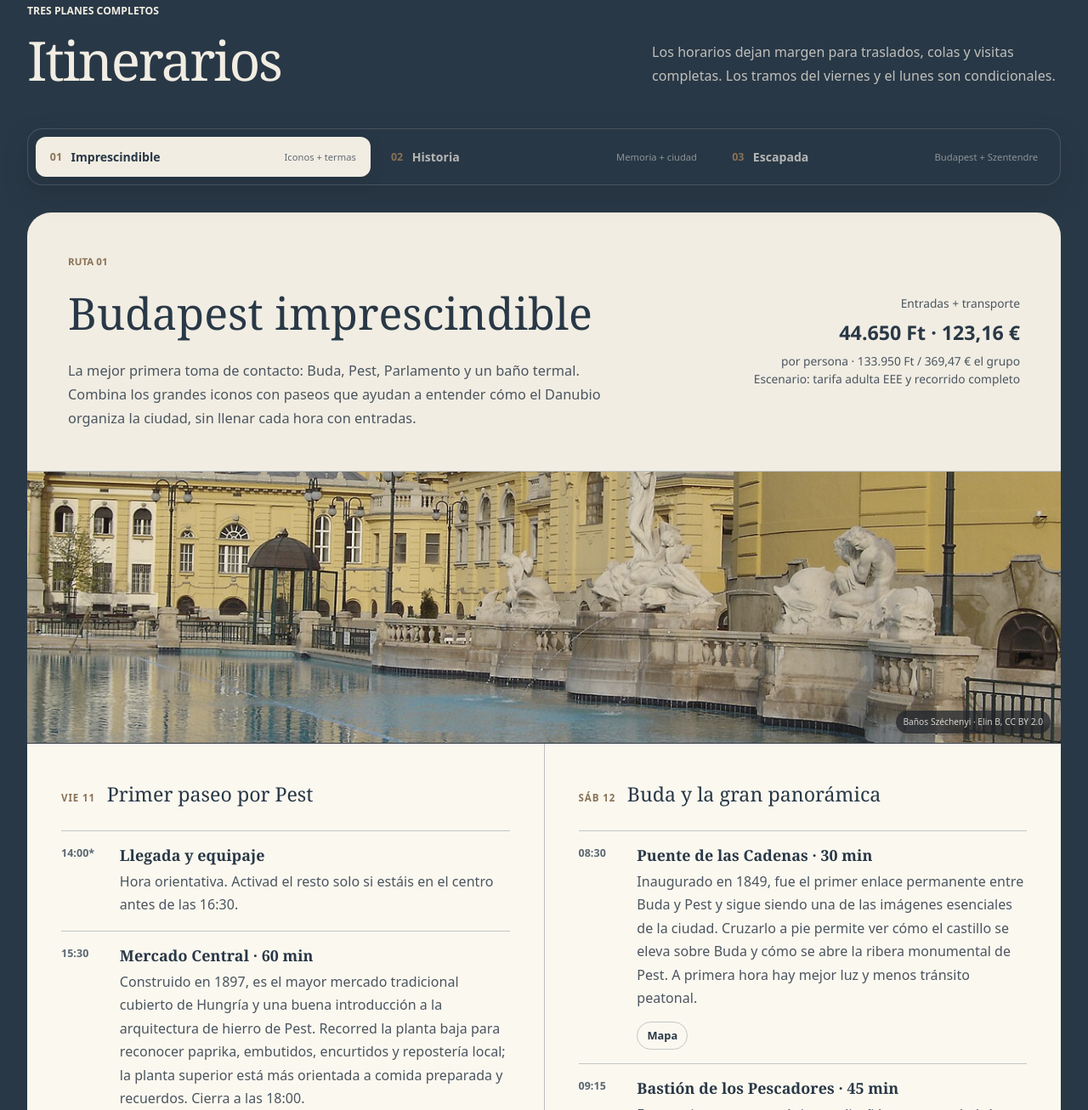
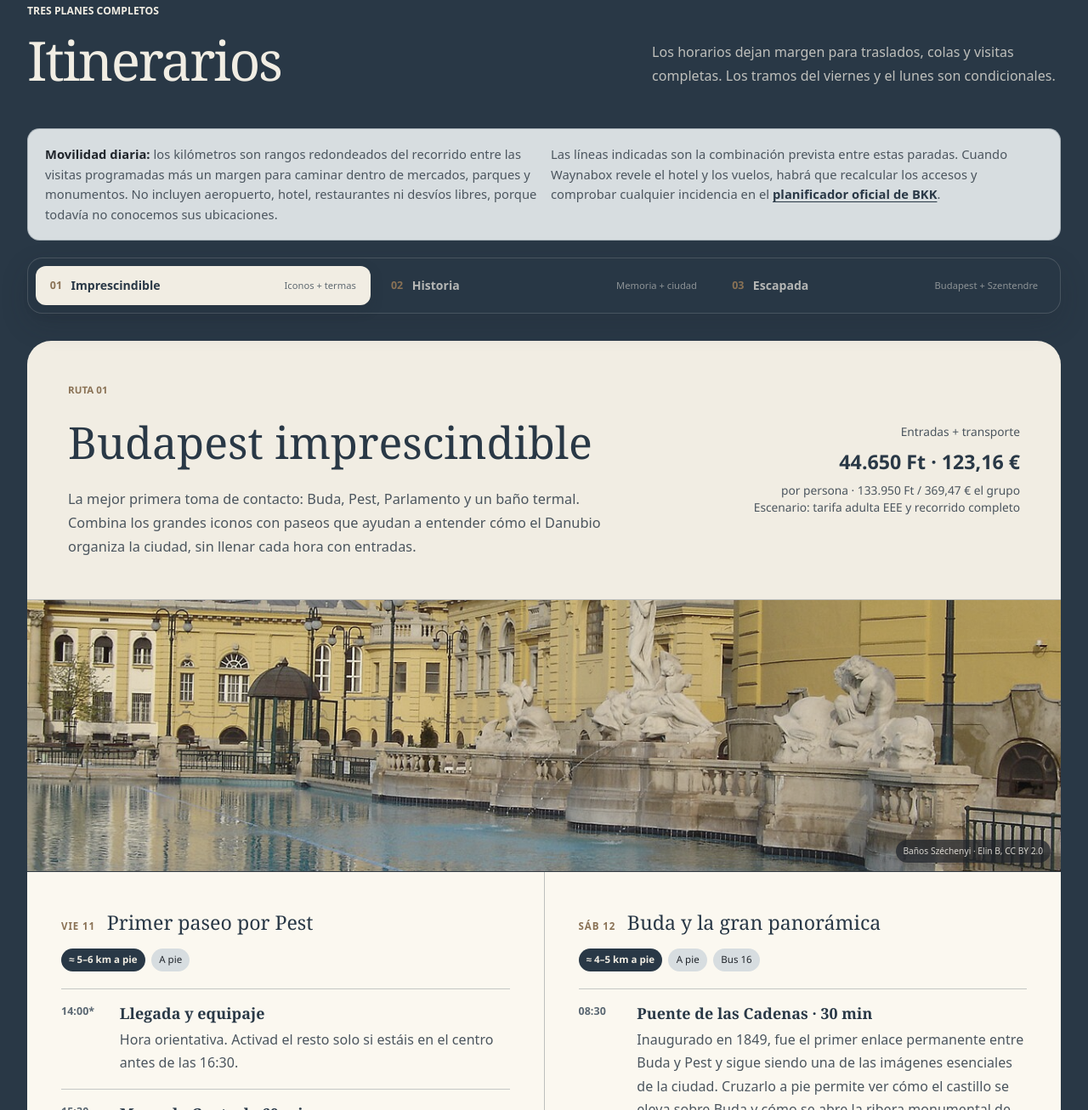
Before and after one commit to mpadilvi/trips.github.io, a plain HTML site: page destinations/budapest.html in a window 1280 px wide. Shown: the part 1494-2800 px from the top of the page at 85% size. Drawn offline with Linux system fonts and the light colour scheme; no server answers.

Commit message:
Completed first destinations. Removed all pilot references. Added documentation on how to create next destinations.

```diff
--- a/css/destination.css
+++ b/css/destination.css
@@ -362,6 +362,27 @@
   backdrop-filter: blur(0.8rem);
 }
 
+.mobility-note {
+  display: grid;
+  grid-template-columns: repeat(2, minmax(0, 1fr));
+  gap: 1rem;
+  margin-bottom: 1.25rem;
+  padding: 1.1rem 1.25rem;
+  background: var(--pale-denim);
+  border: 1px solid var(--color-border);
+  border-radius: var(--radius-medium);
+}
+
+.mobility-note p {
+  font-size: 0.92rem;
+  line-height: 1.6;
+}
+
+.mobility-note a {
+  color: var(--deep-space-blue);
+  font-weight: 750;
+}
+
 .route-tabs {
   display: grid;
   grid-template-columns: repeat(3, 1fr);
@@ -553,6 +574,33 @@
   font-family: var(--font-serif);
   font-size: 1.45rem;
   font-weight: 500;
+}
+
+.day-mobility {
+  display: flex;
+  flex-wrap: wrap;
+  gap: 0.45rem;
+  margin: -0.75rem 0 1.25rem;
+}
+
+.day-mobility strong,
+.day-mobility span {
+  padding: 0.38rem 0.58rem;
+  font-family: var(--font-numeric);
+  font-size: 0.72rem;
+  font-variant-numeric: lining-nums tabular-nums;
+  line-height: 1.25;
+  border-radius: 999px;
+}
+
+.day-mobility strong {
+  color: var(--eggshell);
+  background: var(--deep-space-blue);
+}
+
+.day-mobility span {
+  color: var(--color-text);
+  background: var(--pale-denim);
 }
 
 .timeline {
@@ -1020,6 +1068,10 @@
     grid-column: auto;
   }
 
+  .mobility-note {
+    grid-template-columns: 1fr;
+  }
+
   .visa-summary {
     grid-template-columns: 1fr;
     gap: 1rem;
--- a/destinations/budapest.html
+++ b/destinations/budapest.html
@@ -7,7 +7,7 @@
     <title>Budapest · Próximos destinos</title>
     <link rel="icon" href="data:,">
     <link rel="stylesheet" href="../css/trips.css?v=4">
-    <link rel="stylesheet" href="../css/destination.css?v=8">
+    <link rel="stylesheet" href="../css/destination.css?v=9">
     <script src="../js/destination.js?v=2" defer></script>
   </head>
   <body class="destination-page">
@@ -29,7 +29,7 @@
       <section class="destination-hero">
         <div class="container destination-hero-grid">
           <div>
-            <p class="eyebrow">Destino piloto · Waynabox</p>
+            <p class="eyebrow">Primer destino · Waynabox</p>
             <h1>Budapest</h1>
             <p class="destination-lead">
               Tres formas realistas de aprovechar cuatro días y tres noches, moviéndoos
@@ -89,6 +89,11 @@
             <p>Los horarios dejan margen para traslados, colas y visitas completas. Los tramos del viernes y el lunes son condicionales.</p>
           </div>
 
+          <aside class="mobility-note" aria-label="Cómo se calculan las distancias a pie">
+            <p><strong>Movilidad diaria:</strong> los kilómetros son rangos redondeados del recorrido entre las visitas programadas más un margen para caminar dentro de mercados, parques y monumentos. No incluyen aeropuerto, hotel, restaurantes ni desvíos libres, porque todavía no conocemos sus ubicaciones.</p>
+            <p>Las líneas indicadas son la combinación prevista entre estas paradas. Cuando Waynabox revele el hotel y los vuelos, habrá que recalcular los accesos y comprobar cualquier incidencia en el <a href="https://go.bkk.hu/" target="_blank" rel="noreferrer">planificador oficial de BKK</a>.</p>
+          </aside>
+
           <div class="route-selector-wrap">
             <div class="route-tabs" role="tablist" aria-label="Seleccionar itinerario">
               <button class="is-active" id="tab-clasica" type="button" role="tab" aria-selected="true" aria-controls="ruta-clasica" data-route-target="ruta-clasica"><span>01</span><strong>Imprescindible</strong><small>Iconos + termas</small></button>
@@ -110,6 +115,7 @@
             <div class="days-grid">
               <section class="day-card">
                 <header><span>Vie 11</span><h4>Primer paseo por Pest</h4></header>
+                <div class="day-mobility"><strong>≈ 5–6 km a pie</strong><span>A pie</span></div>
                 <ol class="timeline">
                   <li><time>14:00*</time><div><h5>Llegada y equipaje</h5><p>Hora orientativa. Activad el resto solo si estáis en el centro antes de las 16:30.</p></div></li>
                   <li><time>15:30</time><div><h5>Mercado Central · 60 min</h5><p>Construido en 1897, es el mayor mercado tradicional cubierto de Hungría y una buena introducción a la arquitectura de hierro de Pest. Recorred la planta baja para reconocer paprika, embutidos, encurtidos y repostería local; la planta superior está más orientada a comida preparada y recuerdos. Cierra a las 18:00.</p><p class="price">Gratis</p><div class="stop-actions"><button class="map-button" data-map="Central Market Hall Budapest" data-label="Mercado Central">Mapa</button><a href="https://piaconline.hu/en/opening-hours/" target="_blank" rel="noreferrer">Horario oficial</a></div></div></li>
@@ -120,6 +126,7 @@
 
               <section class="day-card">
                 <header><span>Sáb 12</span><h4>Buda y la gran panorámica</h4></header>
+                <div class="day-mobility"><strong>≈ 4–5 km a pie</strong><span>A pie</span><span>Bus 16</span></div>
                 <ol class="timeline">
                   <li><time>08:30</time><div><h5>Puente de las Cadenas · 30 min</h5><p>Inaugurado en 1849, fue el primer enlace permanente entre Buda y Pest y sigue siendo una de las imágenes esenciales de la ciudad. Cruzarlo a pie permite ver cómo el castillo se eleva sobre Buda y cómo se abre la ribera monumental de Pest. A primera hora hay mejor luz y menos tránsito peatonal.</p><div class="stop-actions"><button class="map-button" data-map="Szechenyi Chain Bridge Budapest" data-label="Puente de las Cadenas">Mapa</button></div></div></li>
                   <li><time>09:15</time><div><h5>Bastión de los Pescadores · 45 min</h5><p>Este conjunto neorrománico se diseñó como gran balcón urbano y enmarca una de las mejores vistas del Parlamento, el Danubio y Pest. Sus arcadas y torres hacen que la visita merezca la pena incluso sin subir a la zona de pago. La terraza inferior es gratuita; la superior cuesta <span data-huf="1700">1.700 Ft · 4,69 €</span> y abre 09:00–21:00.</p><div class="stop-actions"><button class="map-button" data-map="Fisherman's Bastion Budapest" data-label="Bastión de los Pescadores">Mapa</button><a href="https://budavar.hu/halaszbastya-/" target="_blank" rel="noreferrer">Datos oficiales 2026</a></div></div></li>
@@ -131,6 +138,7 @@
 
               <section class="day-card">
                 <header><span>Dom 13</span><h4>Parlamento y termas</h4></header>
+                <div class="day-mobility"><strong>≈ 4–5 km a pie</strong><span>A pie</span><span>Metro M1</span><span>Metro M2</span></div>
                 <ol class="timeline">
                   <li><time>08:30</time><div><h5>Control del Parlamento</h5><p>Reservad una visita de las 09:00 y llegad 30 minutos antes con DNI o pasaporte.</p></div></li>
                   <li><time>09:00</time><div><h5>Parlamento · 45 min</h5><p>El recorrido permite pasar de la fachada neogótica a los espacios ceremoniales donde se representa el Estado húngaro. Incluye la Escalera principal, la Sala de la Cúpula con la Santa Corona y la antigua Cámara Alta; la visita guiada aporta un contexto que el exterior no ofrece. Entrada adulta: EEE <span data-huf="7000">7.000 Ft · 19,31 €</span>; no EEE <span data-huf="14000">14.000 Ft · 38,62 €</span>.</p><div class="stop-actions"><button class="map-button" data-map="Hungarian Parliament Building Visitor Centre" data-label="Parlamento">Mapa</button><a href="https://www.jegymester.hu/parlament" target="_blank" rel="noreferrer">Venta oficial</a></div></div></li>
@@ -142,6 +150,7 @@
 
               <section class="day-card flexible-day">
                 <header><span>Lun 14</span><h4>Mañana condicionada al vuelo</h4></header>
+                <div class="day-mobility"><strong>≈ 3–4 km a pie si se activa</strong><span>A pie</span><span>Tranvía 4/6</span></div>
                 <div class="branches">
                   <div><strong>Vuelo 12:01–15:59</strong><p>Desayuno cerca del hotel y traslado. No programar ni pagar ninguna visita.</p></div>
                   <div><strong>Vuelo desde las 16:00</strong><p>08:00–09:30 paseo por la isla Margarita, el gran espacio verde del Danubio. Un recorrido corto por el extremo sur permite ver jardines, caminos arbolados y la fuente musical sin alejarse demasiado; después, regresad al hotel y salid con el margen que indique el aeropuerto.</p><button class="map-button" data-map="Margaret Island Budapest" data-label="Isla Margarita">Mapa</button></div>
@@ -162,6 +171,7 @@
             <div class="days-grid">
               <section class="day-card">
                 <header><span>Vie 11</span><h4>Centro de Pest</h4></header>
+                <div class="day-mobility"><strong>≈ 4–5 km a pie</strong><span>A pie</span></div>
                 <ol class="timeline">
                   <li><time>15:30*</time><div><h5>Basílica de San Esteban · 60 min</h5><p>Solo si llegáis a la plaza antes de las 16:30. La nave monumental y la capilla de la Santa Diestra explican la relación entre la ciudad, la Iglesia y el primer rey de Hungría. En esta ruta se omite la terraza para evitar correr: <span data-huf="2600">2.600 Ft · 7,17 €</span>; taquilla hasta las 17:15.</p><div class="stop-actions"><button class="map-button" data-map="St Stephen's Basilica Budapest" data-label="Basílica de San Esteban">Mapa</button><a href="https://old.bazilika.biz/en/visitors" target="_blank" rel="noreferrer">Horario oficial</a></div></div></li>
                   <li><time>17:00</time><div><h5>Andrássy y barrio judío · 2 h</h5><p>Andrássy es el gran bulevar del Budapest del siglo XIX, con palacios urbanos, la Ópera y una perspectiva que termina en la plaza de los Héroes. Pasar después al antiguo gueto permite comparar esa imagen imperial con una zona marcada por la vida judía, la guerra y la posterior recuperación urbana. La sinagoga estará cerrada, pero su exterior forma parte del relato.</p><div class="stop-actions"><button class="map-button" data-map="Andrassy Avenue Budapest" data-label="Avenida Andrássy">Mapa</button></div></div></li>
@@ -169,6 +179,7 @@
               </section>
               <section class="day-card">
                 <header><span>Sáb 12</span><h4>Siglo XX y Széchenyi</h4></header>
+                <div class="day-mobility"><strong>≈ 3–4 km a pie</strong><span>A pie</span><span>Metro M1</span></div>
                 <ol class="timeline">
                   <li><time>10:00</time><div><h5>Casa del Terror · 2 h</h5><p>El museo ocupa un edificio utilizado primero por el partido fascista de la Cruz Flechada y después por la policía política comunista. Las salas combinan objetos, testimonios y escenografía para mostrar cómo ambas dictaduras afectaron a personas concretas; es una visita deliberadamente intensa. Abre 10:00–18:00; entrada solo en taquilla: <span data-huf="4000">4.000 Ft · 11,03 €</span>.</p><div class="stop-actions"><button class="map-button" data-map="House of Terror Museum Budapest" data-label="Casa del Terror">Mapa</button><a href="https://www.terrorhaza.hu/en/visitor-information" target="_blank" rel="noreferrer">Información oficial</a></div></div></li>
                   <li><time>12:30</time><div><h5>Almuerzo en Frici Papa · 75 min</h5><p>Esta <em>kifőzde</em> sirve cocina cotidiana húngara, más cercana a una casa de comidas que a un restaurante ceremonial. Está en Király utca, cerca de Andrássy y de la Casa del Terror, por lo que evita un desvío antes de continuar hacia la plaza de los Héroes. Presupuesto: <span data-huf="4000">4.000 Ft · 11,03 €</span>.</p><div class="stop-actions"><button class="map-button" data-map="Frici Papa Kifozdeje Budapest" data-label="Frici Papa">Mapa</button></div></div></li>
@@ -178,6 +189,7 @@
               </section>
               <section class="day-card">
                 <header><span>Dom 13</span><h4>Instituciones y Buda</h4></header>
+                <div class="day-mobility"><strong>≈ 6–7 km a pie</strong><span>A pie</span><span>Metro M2</span><span>Bus 16</span></div>
                 <ol class="timeline">
                   <li><time>08:30</time><div><h5>Parlamento · control + 45 min</h5><p>La visita interior conecta el edificio neogótico con el funcionamiento y los símbolos del Estado: Escalera principal, antigua Cámara Alta y Santa Corona bajo la cúpula. Reservad las 09:00 para aprovechar la mañana y llegad media hora antes al control. Entrada adulta: EEE <span data-huf="7000">7.000 Ft · 19,31 €</span>; no EEE <span data-huf="14000">14.000 Ft · 38,62 €</span>.</p><div class="stop-actions"><button class="map-button" data-map="Hungarian Parliament Building Visitor Centre" data-label="Parlamento">Mapa</button><a href="https://www.jegymester.hu/parlament" target="_blank" rel="noreferrer">Venta oficial</a></div></div></li>
                   <li><time>10:30</time><div><h5>Europa Experience · 60 min</h5><p>Esta exposición interactiva explica cómo se toman decisiones en la UE y cómo intervienen el Parlamento, la Comisión y los Estados miembros. El contenido está disponible en español y funciona bien como contrapunto contemporáneo después del Parlamento húngaro. Fin de semana 10:00–17:00 y entrada gratuita.</p><div class="stop-actions"><button class="map-button" data-map="Europa Experience Budapest Szervita ter 8" data-label="Europa Experience">Mapa</button><a href="https://visiting.europarl.europa.eu/en/visitor-offer/other-locations/europa-experience/budapest" target="_blank" rel="noreferrer">Web oficial</a></div></div></li>
@@ -187,6 +199,7 @@
               </section>
               <section class="day-card flexible-day">
                 <header><span>Lun 14</span><h4>Sin riesgos antes del vuelo</h4></header>
+                <div class="day-mobility"><strong>≈ 3–4 km a pie si se activa</strong><span>A pie</span><span>Tranvía 4/6</span></div>
                 <p>No se añade una visita interior: la Casa del Terror cierra los lunes y el horario real de salida aún no se conoce. Si el vuelo es desde las 16:00, haced un paseo gratuito de 08:00 a 09:30 por la isla Margarita, un parque fluvial con caminos arbolados, jardines y restos históricos. Limitad el recorrido al sector sur para volver al hotel con margen.</p>
               </section>
             </div>
@@ -204,6 +217,7 @@
             <div class="days-grid">
               <section class="day-card">
                 <header><span>Vie 11</span><h4>Mercado y Danubio</h4></header>
+                <div class="day-mobility"><strong>≈ 5–6 km a pie</strong><span>A pie</span></div>
                 <ol class="timeline">
                   <li><time>15:30*</time><div><h5>Mercado Central · 60 min</h5><p>El gran edificio de hierro de 1897 permite empezar reconociendo ingredientes húngaros antes de probarlos durante el viaje. Centraos en la planta baja, con puestos de paprika, embutidos, encurtidos y dulces; la visita es más interesante como mercado que como zona de recuerdos. Solo si estáis en el centro antes de las 16:30; el viernes cierra a las 18:00. Entrada gratuita.</p><div class="stop-actions"><button class="map-button" data-map="Central Market Hall Budapest" data-label="Mercado Central">Mapa</button><a href="https://piaconline.hu/en/opening-hours/" target="_blank" rel="noreferrer">Horario oficial</a></div></div></li>
                   <li><time>16:45</time><div><h5>Paseo del Danubio · 90 min</h5><p>El recorrido enlaza los puentes de la Libertad e Isabel mientras muestra el relieve de Buda frente a las fachadas de Pest. La parada en Vörösmarty sitúa uno de los grandes espacios peatonales del centro y deja cerca la ribera para seguir caminando. Es una forma sencilla de orientarse sin depender de horarios.</p><div class="stop-actions"><button class="map-button" data-map="Vörösmarty Square Budapest" data-label="Plaza Vörösmarty">Mapa</button></div></div></li>
@@ -212,6 +226,7 @@
               </section>
               <section class="day-card daytrip-card">
                 <header><span>Sáb 12</span><h4>Excursión a Szentendre</h4></header>
+                <div class="day-mobility"><strong>≈ 5–6 km a pie</strong><span>A pie</span><span>Tren suburbano H5</span><span>Metro M2</span></div>
                 <ol class="timeline">
                   <li><time>08:30</time><div><h5>H5 desde Batthyány tér · unos 40 min</h5><p>El tren suburbano H5 convierte la excursión en un desplazamiento sencillo desde el centro, sin autobuses turísticos ni transbordos complejos. El abono cubre hasta Békásmegyer; comprad antes de continuar el suplemento de 15 km, <span data-huf="450">450 Ft · 1,24 €</span> por trayecto.</p><div class="stop-actions"><button class="map-button" data-map="Batthyány tér H Budapest" data-label="Estación del H5">Mapa</button><a href="https://bkk.hu/downloads/17800/" target="_blank" rel="noreferrer">Tarifas H5</a></div></div></li>
                   <li><time>09:30</time><div><h5>Casco antiguo y Fő tér · 60 min</h5><p>Szentendre creció con una fuerte presencia de comerciantes y comunidades serbias, visible en sus iglesias y fachadas barrocas. Fő tér concentra ese carácter en una plaza pequeña, irregular y rodeada de callejuelas que invitan a caminar sin ruta rígida. El ambiente artístico posterior añade galerías y talleres; el paseo es gratuito.</p><div class="stop-actions"><button class="map-button" data-map="Fő tér Szentendre Hungary" data-label="Fő tér, Szentendre">Mapa</button></div></div></li>
@@ -224,6 +239,7 @@
               </section>
               <section class="day-card">
                 <header><span>Dom 13</span><h4>Buda y Parlamento</h4></header>
+                <div class="day-mobility"><strong>≈ 4–5 km a pie</strong><span>A pie</span><span>Bus 16</span><span>Metro M2</span></div>
                 <ol class="timeline">
                   <li><time>08:30</time><div><h5>Bastión de los Pescadores · 45 min</h5><p>Las terrazas neorrománicas funcionan como un gran mirador sobre el Parlamento, el Danubio y los tejados de Pest. A primera hora la zona inferior gratuita suele estar más tranquila y ofrece casi toda la experiencia panorámica sin pagar el nivel superior. Fijaos también en cómo el conjunto enmarca la vecina Iglesia de Matías.</p><div class="stop-actions"><button class="map-button" data-map="Fisherman's Bastion Budapest" data-label="Bastión de los Pescadores">Mapa</button></div></div></li>
                   <li><time>09:30</time><div><h5>Castillo de Buda · 2 h</h5><p>Mientras la iglesia está dedicada al culto, recorred los patios y miradores del antiguo Palacio Real. El exterior permite entender la escala del distrito UNESCO y ver las sedes de la Galería Nacional y el Museo de Historia sin comprometer el horario con una entrada. El paseo es gratuito.</p><div class="stop-actions"><button class="map-button" data-map="Buda Castle Budapest" data-label="Castillo de Buda">Mapa</button></div></div></li>
@@ -235,6 +251,7 @@
               </section>
               <section class="day-card flexible-day">
                 <header><span>Lun 14</span><h4>Solo si el vuelo lo permite</h4></header>
+                <div class="day-mobility"><strong>≈ 3–4 km a pie si se activa</strong><span>A pie</span><span>Tranvía 4/6</span></div>
                 <p>Con vuelo desde las 16:00: 08:00–09:30 por la isla Margarita, el gran parque fluvial de Budapest, con caminos arbolados y jardines. Limitad el paseo al extremo sur para no alejaros del hotel. Con salida anterior, desayuno, equipaje y aeropuerto; nada de entradas anticipadas.</p>
               </section>
             </div>
@@ -444,6 +461,6 @@
       <a id="map-external" class="button" href="#" target="_blank" rel="noreferrer">Abrir ruta en Google Maps</a>
     </dialog>
 
-    <footer><div class="container footer-inner"><p>Próximos destinos</p><p>Budapest · actualizado el 25 de agosto de 2026</p></div></footer>
+    <footer><div class="container footer-inner"><p>Próximos destinos</p><p>Budapest · actualizado el 26 de agosto de 2026</p></div></footer>
   </body>
 </html>
```
Also changed, not shown: index.html (+1 -1 lines), 2 other files.
